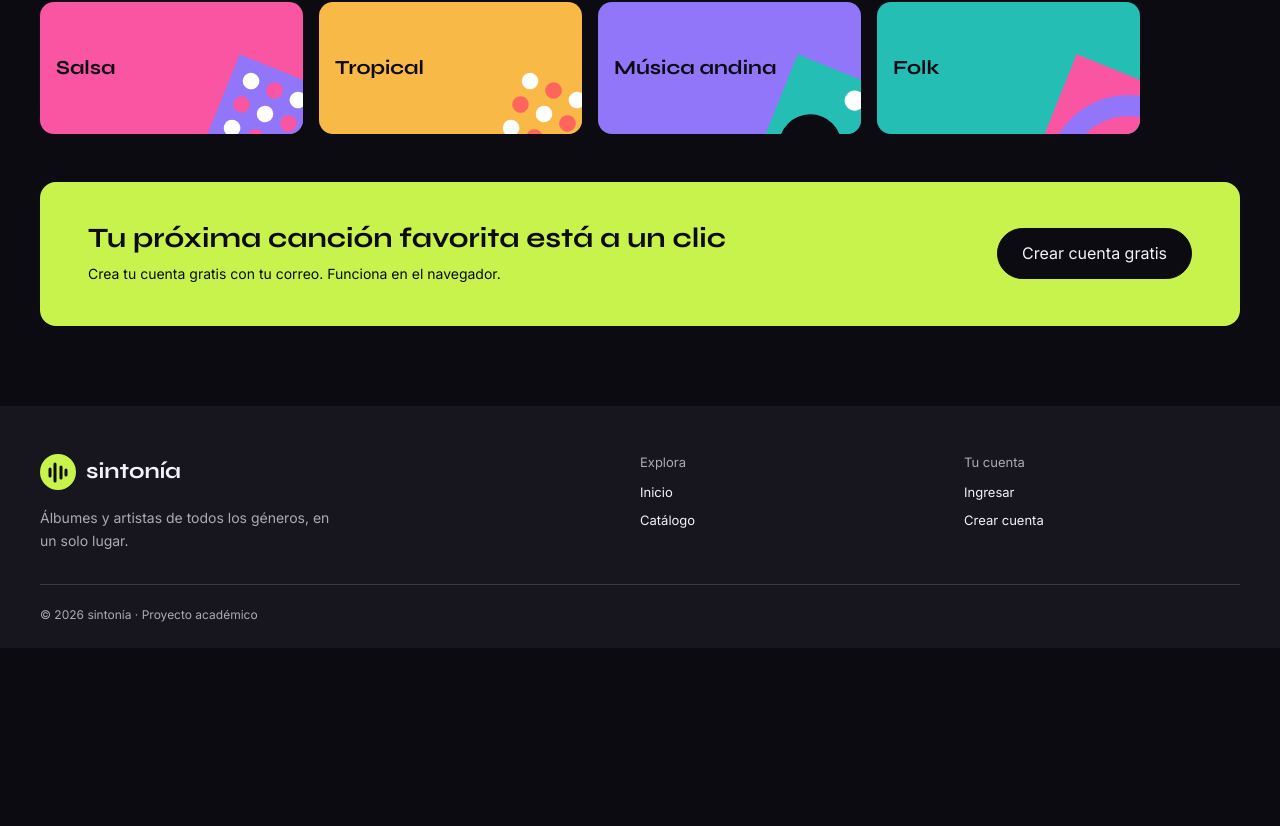
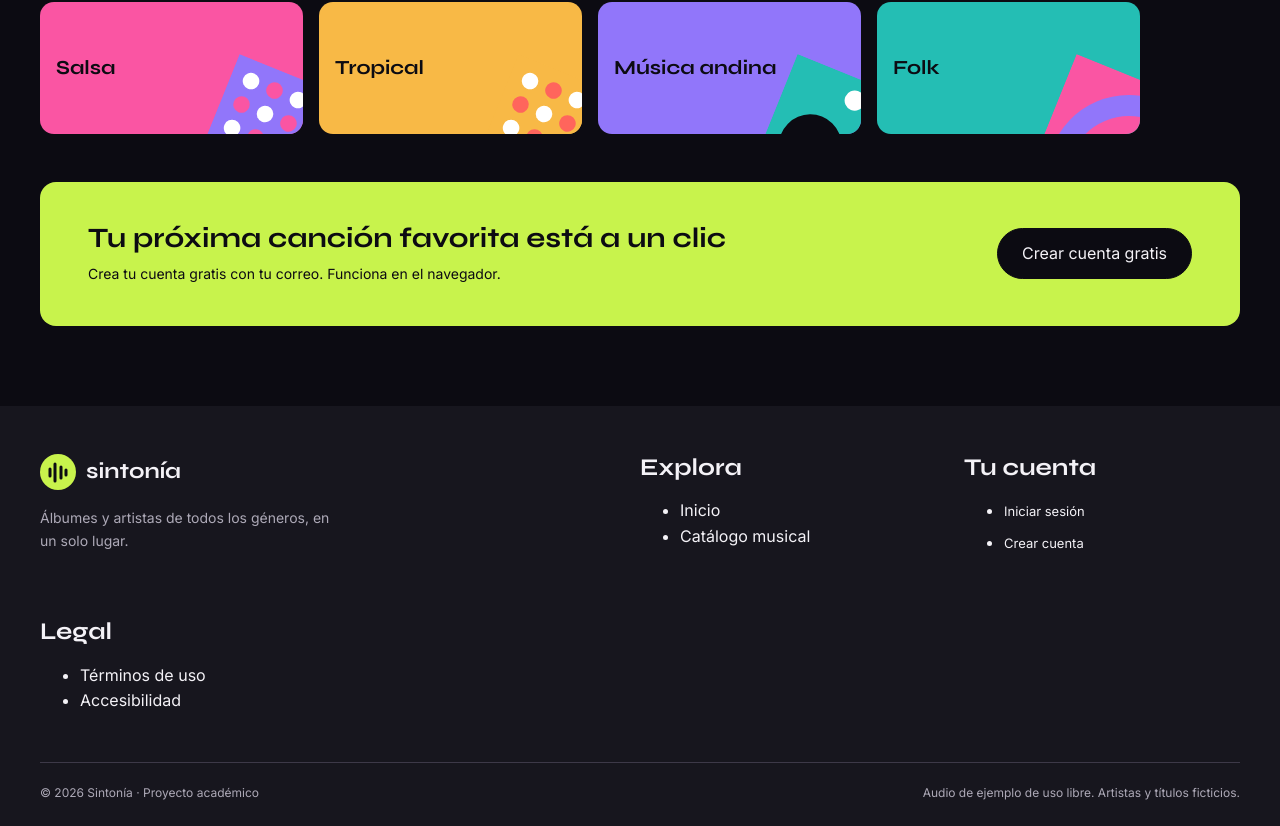
Before and after one commit to SebasMinaZ/Sintonia-project, a React (Vite) app: page / in a window 1280 px wide. Shown: the part 1434-2260 px from the top of the page. Before the commit the page ends 2082 px from the top, so only its background shows below. Built offline with nearby package versions, Linux system fonts and the light colour scheme; no server answers.

Commit message:
feat: estructura del footer según el diseño de Figma

```diff
--- a/src/components/Footer/Footer.jsx
+++ b/src/components/Footer/Footer.jsx
@@ -6,7 +6,6 @@ export default function Footer({
   tipo,
   descripcion,
   destino,
-  etiqueta,
   onCuenta,
   idioma,
 }) {
@@ -15,25 +14,51 @@ export default function Footer({
     <footer className="pie-home">
       <div className="ancho-home">
         <div className="columnas-pie">
-          <div>
+          <div className="pie-marca">
             <Marca nombre={nombre} tipo={tipo} />
             <p>{descripcion}</p>
           </div>
-          <div>
-            <h3>{t.explora}</h3>
-            <a href="#contenido">{t.inicio}</a>
-            <a href={destino}>{etiqueta}</a>
+          <div className="pie-columna">
+            <h2>{t.explora}</h2>
+            <ul>
+              <li>
+                <a href="#contenido">{t.inicio}</a>
+              </li>
+              <li>
+                <a href={destino}>{t.pieCatalogo}</a>
+              </li>
+            </ul>
           </div>
-          <div>
-            <h3>{t.cuenta}</h3>
-            <button onClick={() => onCuenta("ingresar")}>{t.ingresar}</button>
-            <button onClick={() => onCuenta("registro")}>{t.registro}</button>
+          <div className="pie-columna">
+            <h2>{t.cuenta}</h2>
+            <ul>
+              <li>
+                <button type="button" onClick={() => onCuenta("ingresar")}>
+                  {t.pieIngresar}
+                </button>
+              </li>
+              <li>
+                <button type="button" onClick={() => onCuenta("registro")}>
+                  {t.registro}
+                </button>
+              </li>
+            </ul>
+          </div>
+          <div className="pie-columna">
+            <h2>{t.legal}</h2>
+            <ul>
+              <li>
+                <a href="/terminos">{t.terminos}</a>
+              </li>
+              <li>
+                <a href="/accesibilidad">{t.accesibilidad}</a>
+              </li>
+            </ul>
           </div>
         </div>
         <div className="pie-creditos">
-          <span>
-            © 2026 {nombre} · {t.academico}
-          </span>
+          <p>{t.derechos}</p>
+          <p>{t.notaAudio}</p>
         </div>
       </div>
     </footer>
--- a/src/components/LayoutPublico/LayoutPublico.jsx
+++ b/src/components/LayoutPublico/LayoutPublico.jsx
@@ -35,7 +35,6 @@ export default function LayoutPublico({
         idioma={idioma}
         descripcion={descripcion}
         destino={destino}
-        etiqueta={etiqueta}
         onCuenta={onCuenta}
       />
       <GestorCookies />
--- a/src/data/interfaz.js
+++ b/src/data/interfaz.js
@@ -9,6 +9,13 @@ export const interfaz = {
     idioma: "Idioma",
     buscar: "Busca eventos o artistas",
     explora: "Explora",
+    pieCatalogo: "Catálogo musical",
+    pieIngresar: "Iniciar sesión",
+    legal: "Legal",
+    terminos: "Términos de uso",
+    accesibilidad: "Accesibilidad",
+    derechos: "© 2026 Sintonía · Proyecto académico",
+    notaAudio: "Audio de ejemplo de uso libre. Artistas y títulos ficticios.",
     cuenta: "Tu cuenta",
     academico: "Proyecto académico",
     cookies: "Preferencias de cookies",
@@ -38,6 +45,13 @@ export const interfaz = {
     idioma: "Language",
     buscar: "Search events or artists",
     explora: "Explore",
+    pieCatalogo: "Music catalog",
+    pieIngresar: "Log in",
+    legal: "Legal",
+    terminos: "Terms of use",
+    accesibilidad: "Accessibility",
+    derechos: "© 2026 Sintonía · Academic project",
+    notaAudio: "Royalty-free sample audio. Fictional artists and titles.",
     cuenta: "Your account",
     academico: "Academic project",
     cookies: "Cookie preferences",
```
Also changed, not shown: src/components/BannerCookies/BannerCookies.css (line endings or trailing spaces).
